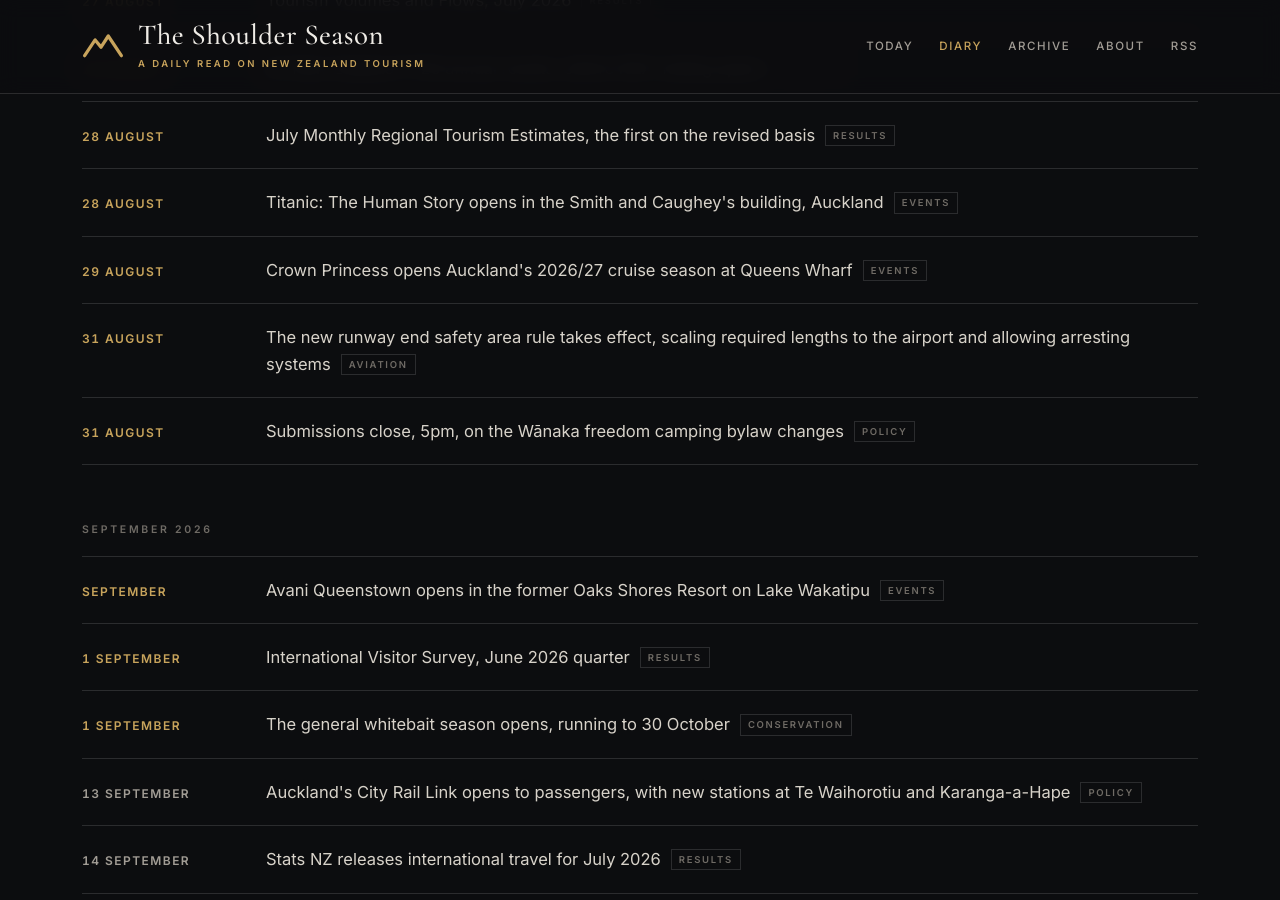
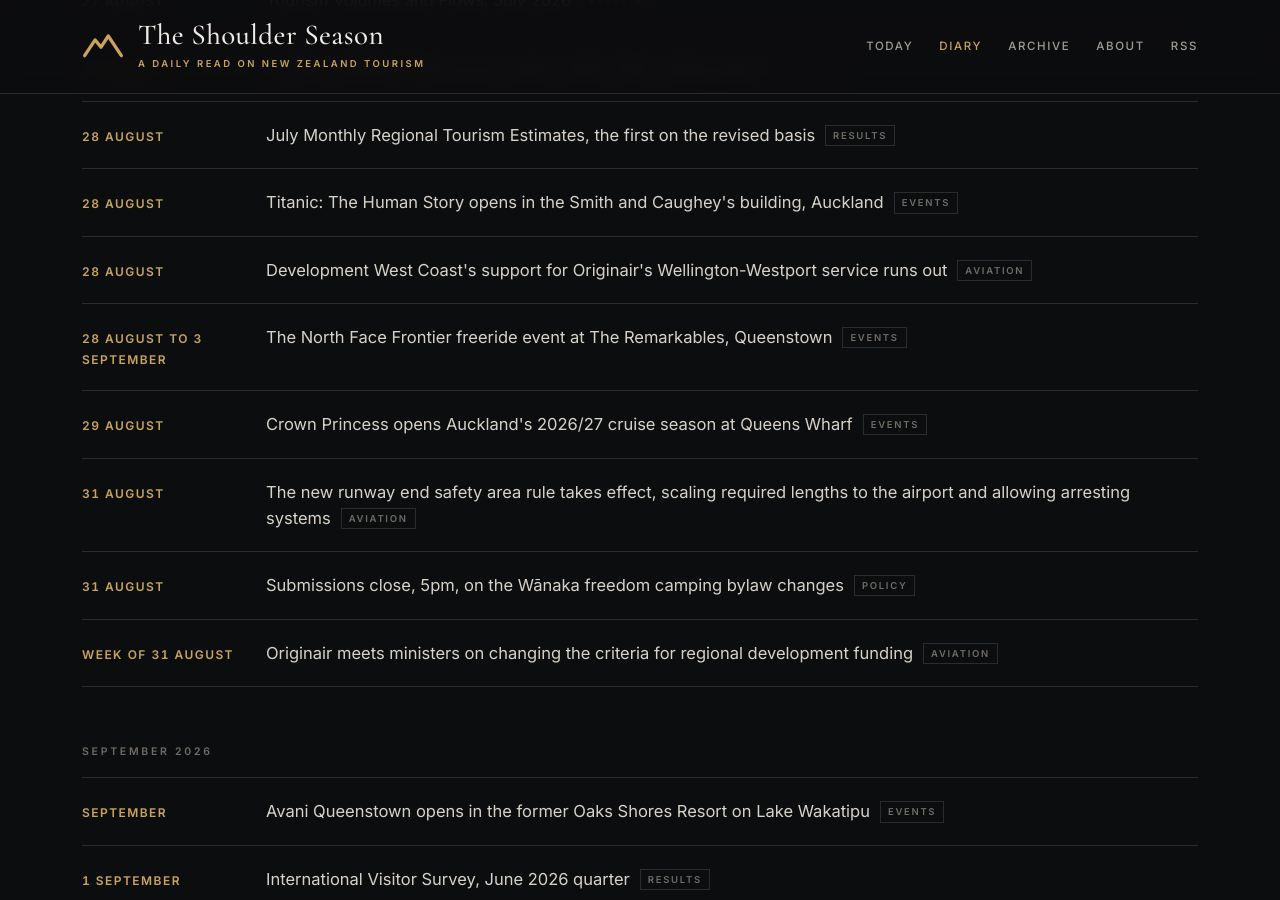
Before and after one commit to CTOverlord/shoulder-season, a Jekyll site: the page built from diary.html, in a window 1280 px wide and 900 px high, scrolled down 691 px. Built offline with Jekyll 4.4.1, drawn with Linux system fonts in a browser that asks for light colours.

Commit message:
The Shoulder Season: 26 August 2026 briefing

```diff
--- a/_data/diary.yml
+++ b/_data/diary.yml
@@ -413,3 +413,17 @@
   display: Early 2028
   text: The Wānaka and Upper Clutha trial bus service could begin, if the targeted rate and NZTA funding both hold
   tag: Policy
+
+- date: 2026-08-28
+  text: "Development West Coast's support for Originair's Wellington-Westport service runs out"
+  tag: Aviation
+
+- date: 2026-08-28
+  display: 28 August to 3 September
+  text: The North Face Frontier freeride event at The Remarkables, Queenstown
+  tag: Events
+
+- date: 2026-08-31
+  display: Week of 31 August
+  text: Originair meets ministers on changing the criteria for regional development funding
+  tag: Aviation
```
Also changed, not shown: _posts/2026-08-26-thl-audited-into-two-bids.md (added, +72 -0 lines).
